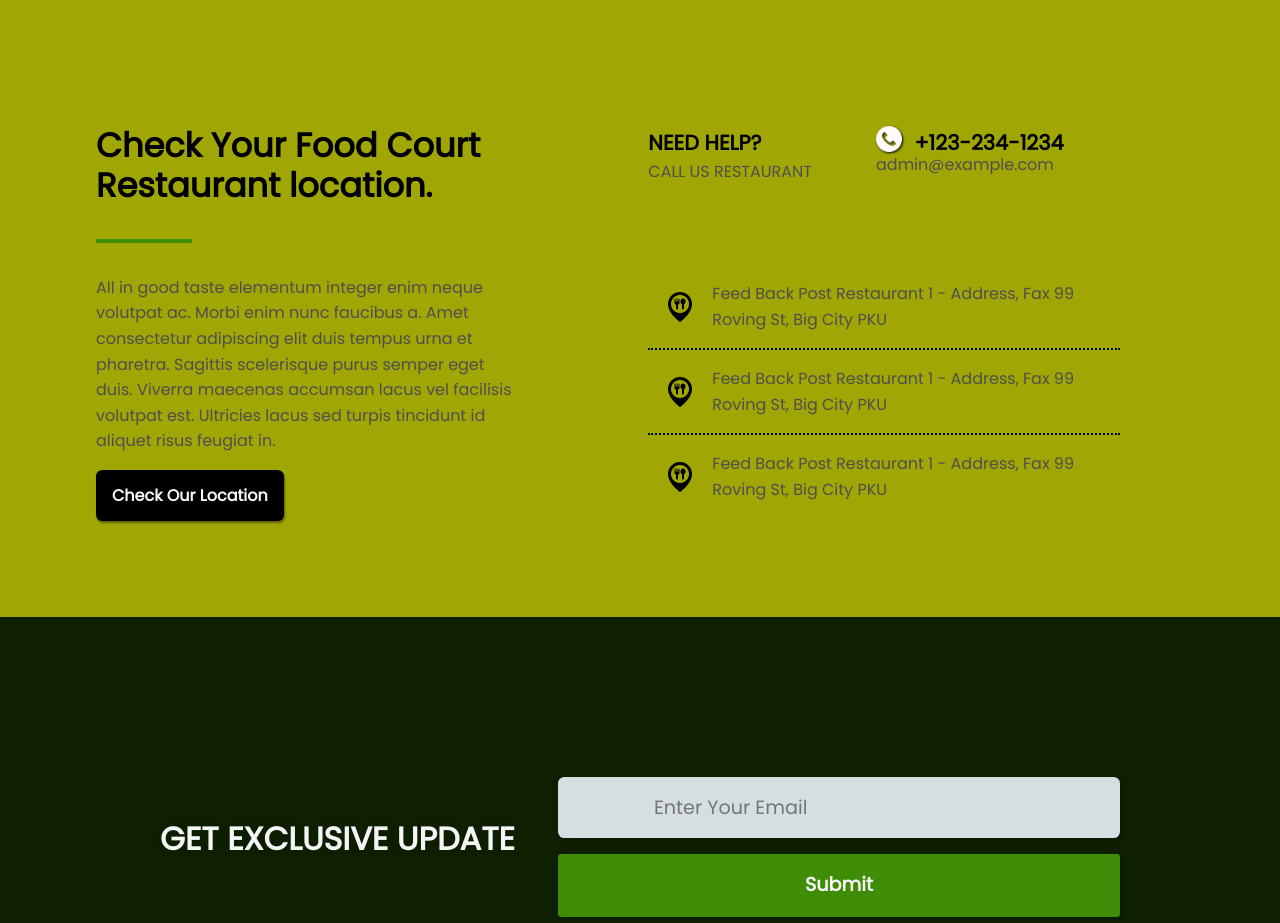
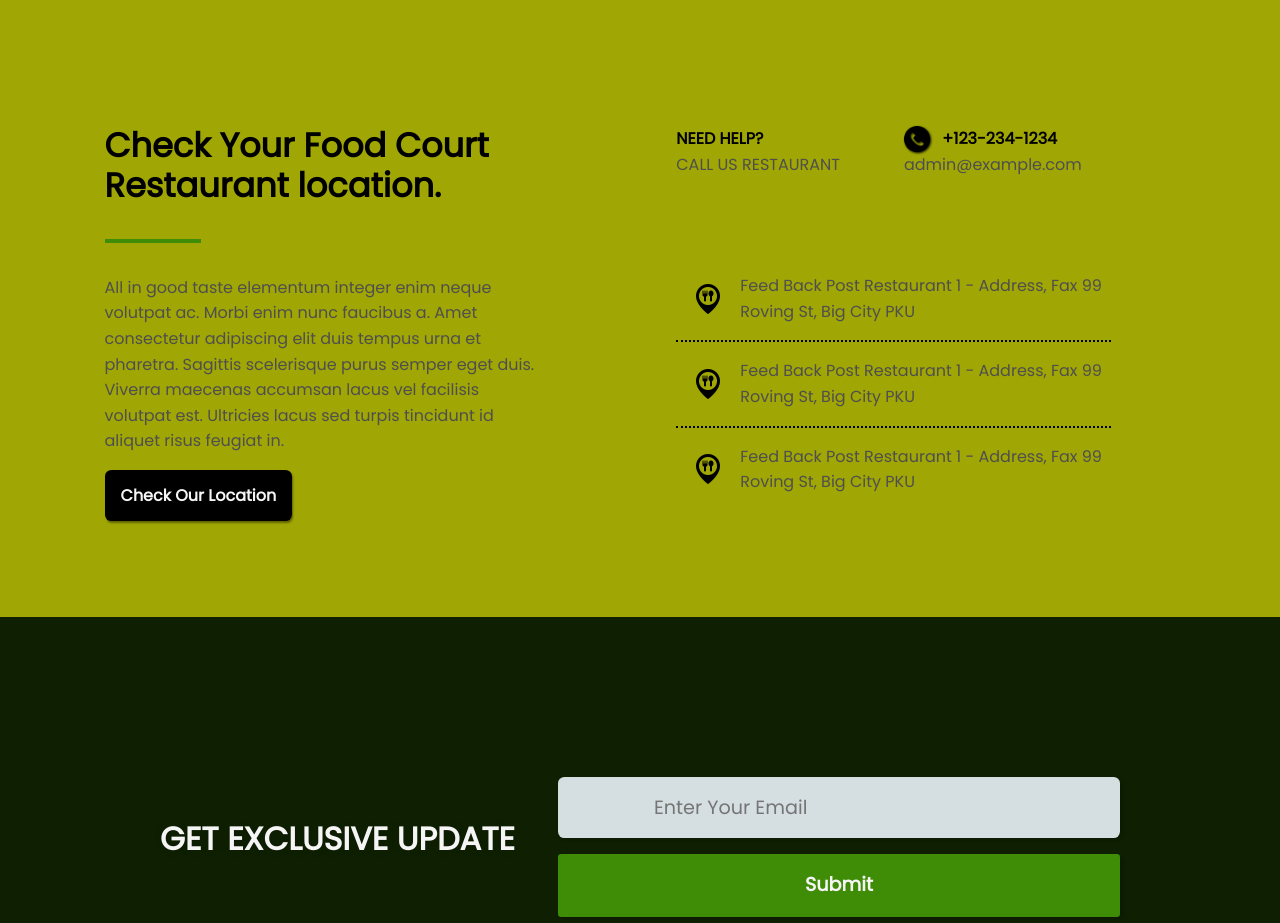
Before and after one commit to techbywes/Feed-Back-resturant, a React (Create React App) app: page /About in a window 1280 px wide. Shown: the part 1240-2163 px from the top of the page. Built offline with nearby package versions, Linux system fonts and the light colour scheme.

Commit message:
updated the phone icon for the about page

```diff
--- a/src/App.css
+++ b/src/App.css
@@ -1193,7 +1193,7 @@ body.no-scroll {
 }
 
 .need_help_text {
-  font-size: 1.3rem;
+  font-size: 1rem;
   color: black;
   font-weight: 600;
 }
@@ -1206,15 +1206,20 @@ body.no-scroll {
 .need_help_div_ {
   display: flex;
   justify-content: space-evenly;
-  /* flex-wrap: wrap; */
   gap: 4rem;
+
+  flex-wrap: wrap;
   width: 100%;
+  height: 100%;
 }
 
 .left_text_check_food_ {
-  width: 50%;
+  width: 40%;
 }
 
+.right_need_help_div {
+  width: 40%;
+}
 .phone_phone_number {
   display: flex;
   gap: 0.8rem;
--- a/src/componenets/About.js
+++ b/src/componenets/About.js
@@ -4,7 +4,7 @@ import bugaIMG from "../images/bugger.png";
 import signature from "../images/signature.png";
 import bugger2 from "../images/bugger2.png";
 import Footer from "./Footer";
-import phone from "../images/phone.png";
+import phone from "../images/phone2.png";
 import resturant from "../images/restaurant.png";
 
 function About() {
```
Also changed, not shown: src/images/phone2.png (added).
